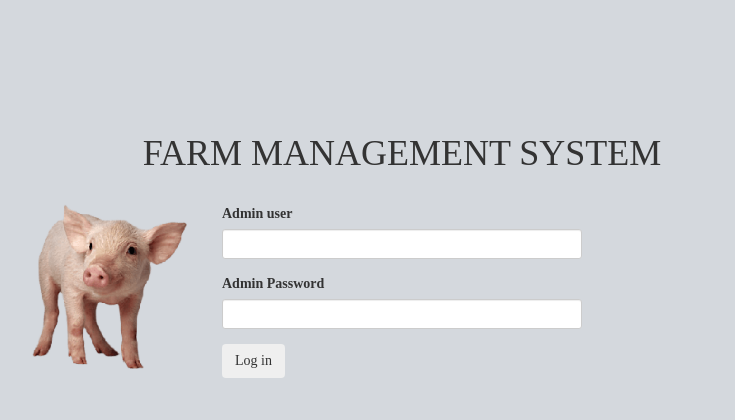
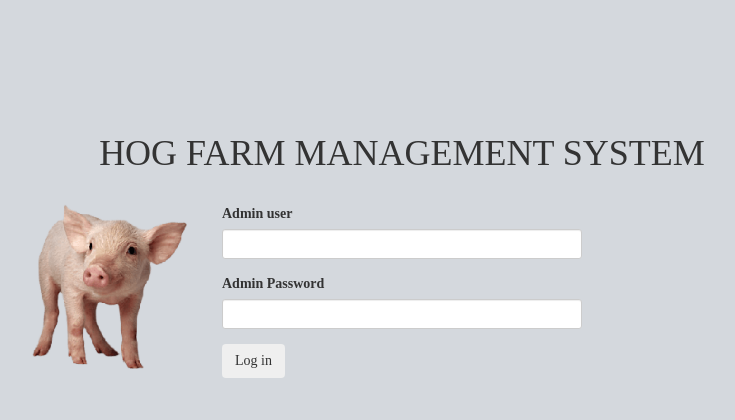
Before and after one commit to kenjutzue/Hog-Farm-Management-System, a PHP site: page / in a window 1280 px wide. Shown: the top 420 px of the page, without its empty margins (238-973 px from the left). Run offline with PHP 8.4, Linux system fonts and the light colour scheme; some libraries are stand-ins or nearby versions; some web fonts are replaced.

Commit message:
changing a FARM MANAGEMENT SYSTEM INTO HOG FARM MANAGEMENT SYSTEM

```diff
--- a/setting/system.php
+++ b/setting/system.php
@@ -4,7 +4,7 @@ include 'db.php';
 
 //System Settings
 define('NAME_', 'PIG FARM');
-define('NAME_X', 'FARM MANAGEMENT SYSTEM');
+define('NAME_X', 'HOG FARM MANAGEMENT SYSTEM');
 
 
 ob_start();
```
